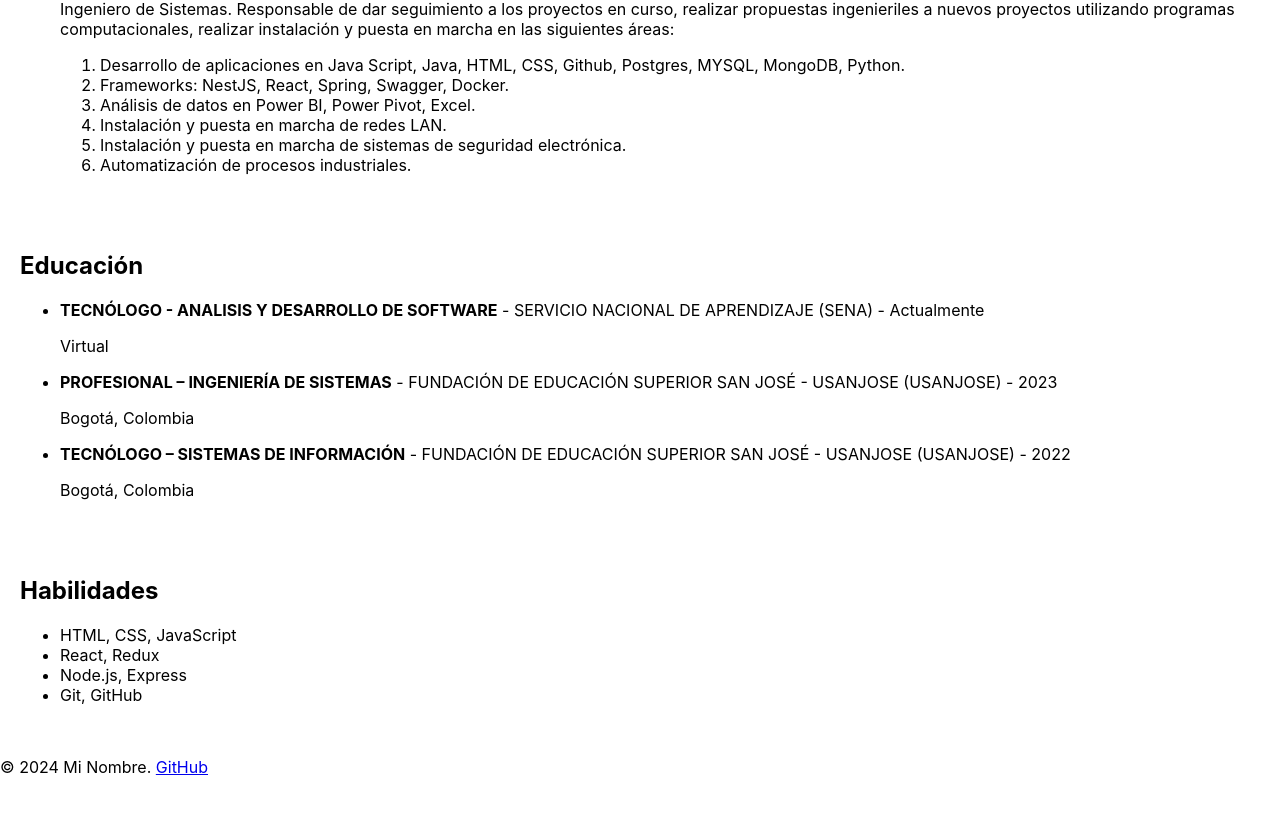
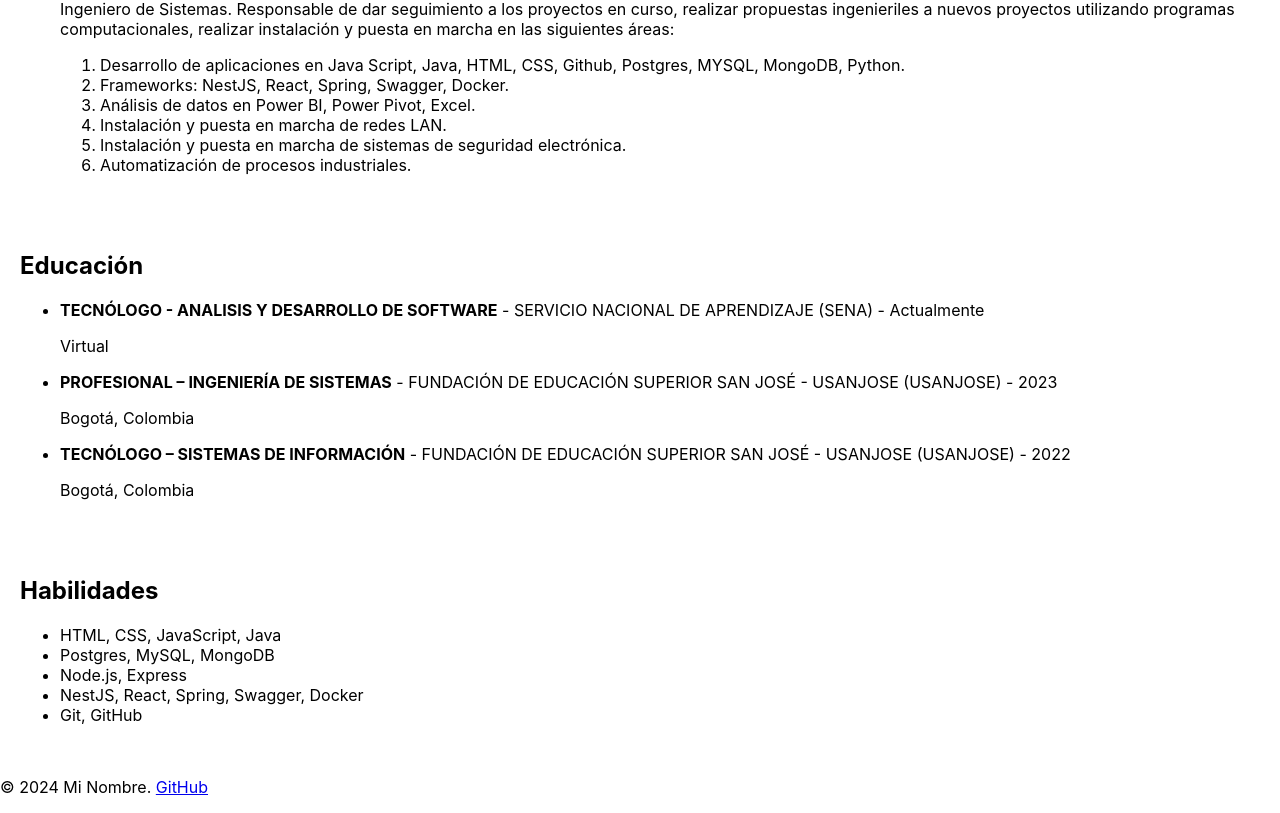
Before and after one commit to DanielFernandoVelazco/DanielFernandoVelazco.github.io, a React (Create React App) app: page / in a window 1280 px wide. Shown: the part 497-1310 px from the top of the page. Built offline with nearby package versions, Linux system fonts and the light colour scheme.

Commit message:
Se actializa las habilidades

```diff
--- a/src/components/Skills.jsx
+++ b/src/components/Skills.jsx
@@ -4,9 +4,10 @@ const Skills = () => (
     <section style={{ padding: '20px' }}>
         <h2>Habilidades</h2>
         <ul>
-            <li>HTML, CSS, JavaScript</li>
-            <li>React, Redux</li>
+            <li>HTML, CSS, JavaScript, Java</li>
+            <li>Postgres, MySQL, MongoDB</li>
             <li>Node.js, Express</li>
+            <li>NestJS, React, Spring, Swagger, Docker</li>
             <li>Git, GitHub</li>
         </ul>
     </section>
```
